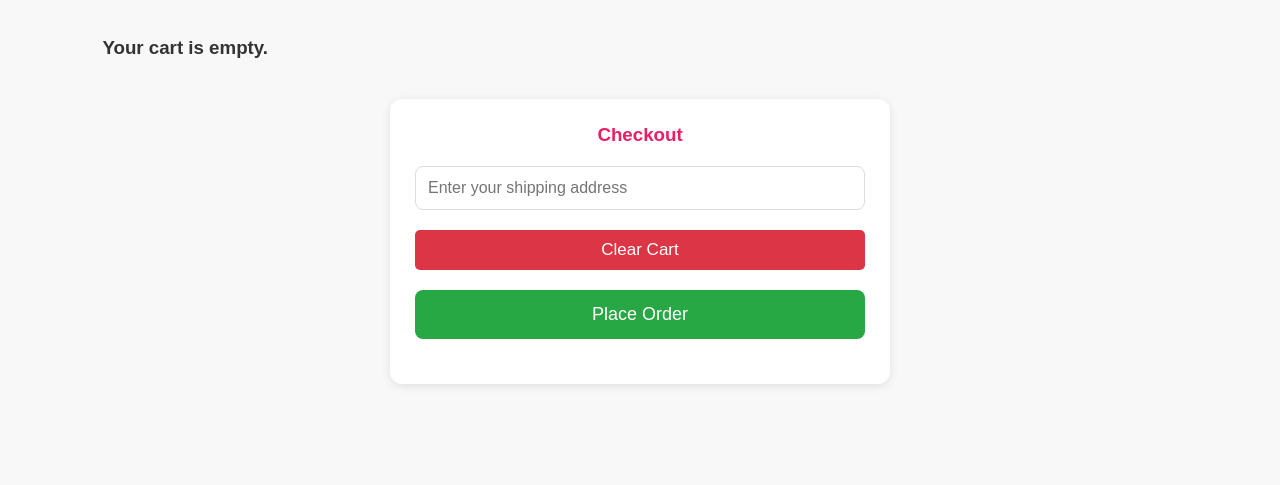
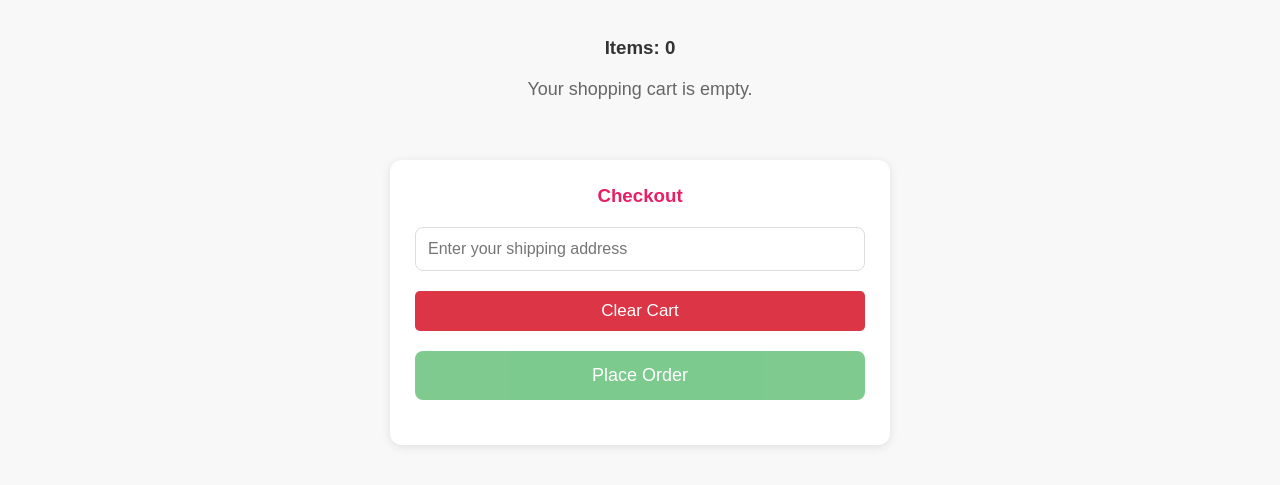
Before and after one commit to nebiyatmesfin485-gif/gifthub, a plain HTML site: page client/cart.html in a window 1280 px wide. Shown: the part 173-658 px from the top of the page. Drawn offline with Linux system fonts and the light colour scheme.

Commit message:
Enhance shopping cart functionality

```diff
--- a/client/cart.html
+++ b/client/cart.html
@@ -26,8 +26,18 @@
 
     <h2>🛒 Shopping Cart</h2>
 
+    <!-- Item Count -->
+    <h3 id="item-count">Items: 0</h3>
+
+    <!-- Empty Cart Message -->
+    <p id="empty-message" style="display:none;">
+        Your shopping cart is empty.
+    </p>
+
+    <!-- Cart Items -->
     <div id="cart-items"></div>
 
+    <!-- Total Price -->
     <h2 id="total-price"></h2>
 
     <div class="checkout-box">
@@ -39,7 +49,11 @@
             id="shipping_address"
             placeholder="Enter your shipping address"
         >
-<button id="clearCartBtn">Clear Cart</button>
+
+        <button id="clearCartBtn">
+            Clear Cart
+        </button>
+
         <button id="checkoutBtn">
             Place Order
         </button>
--- a/client/css/style.css
+++ b/client/css/style.css
@@ -423,6 +423,25 @@ nav {
     background:#f8f8f8;
 }
 
+
+#item-count{
+    margin:15px 0;
+    text-align:center;
+}
+
+#empty-message{
+    text-align:center;
+    font-size:18px;
+    color:#666;
+    margin:20px 0;
+}
+
+#checkoutBtn:disabled{
+    opacity:0.6;
+    cursor:not-allowed;
+}
+
+
 footer{
     text-align:center;
     padding:20px;
--- a/client/js/cart.js
+++ b/client/js/cart.js
@@ -1,8 +1,11 @@
-
 let cart = JSON.parse(localStorage.getItem("cart")) || [];
 
 const cartItems = document.getElementById("cart-items");
 const totalPrice = document.getElementById("total-price");
+const itemCount = document.getElementById("item-count");
+const emptyMessage = document.getElementById("empty-message");
+const checkoutBtn = document.getElementById("checkoutBtn");
+const clearCartBtn = document.getElementById("clearCartBtn");
 
 function loadCart() {
 
@@ -10,13 +13,24 @@ function loadCart() {
 
     let total = 0;
 
+    // Update item count
+    itemCount.textContent = `Items: ${cart.length}`;
+
     if (cart.length === 0) {
 
-        cartItems.innerHTML = "<h3>Your cart is empty.</h3>";
+        emptyMessage.style.display = "block";
+
         totalPrice.innerHTML = "";
+
+        checkoutBtn.disabled = true;
+
         return;
 
     }
+
+    emptyMessage.style.display = "none";
+
+    checkoutBtn.disabled = false;
 
     cart.forEach((product, index) => {
 
@@ -56,11 +70,38 @@ function removeItem(index) {
 
 }
 
-document.getElementById("checkoutBtn").addEventListener("click", async () => {
+// Clear Cart
+clearCartBtn.addEventListener("click", () => {
+
+    if (cart.length === 0) {
+
+        alert("Your cart is already empty.");
+
+        return;
+
+    }
+
+    if (confirm("Are you sure you want to clear your cart?")) {
+
+        localStorage.removeItem("cart");
+
+        cart = [];
+
+        loadCart();
+
+        alert("Cart cleared successfully.");
+
+    }
+
+});
+
+// Checkout
+checkoutBtn.addEventListener("click", async () => {
 
     if (cart.length === 0) {
 
         alert("Your cart is empty.");
+
         return;
 
     }
@@ -77,33 +118,15 @@ document.getElementById("checkoutBtn").addEventListener("click", async () => {
 
     }
 
-    const shippingAddress = prompt("Enter your shipping address:");
+    const shippingAddress = document.getElementById("shipping_address").value.trim();
 
     if (!shippingAddress) {
 
-        alert("Shipping address is required.");
+        alert("Please enter your shipping address.");
 
         return;
 
     }
-// Clear Cart
-const clearCartBtn = document.getElementById("clearCartBtn");
-
-if (clearCartBtn) {
-    clearCartBtn.addEventListener("click", () => {
-
-        if (confirm("Are you sure you want to clear your cart?")) {
-
-            localStorage.removeItem("cart");
-
-            alert("Cart cleared successfully.");
-
-            location.reload();
-        }
-
-    });
-}
-
 
     const items = cart.map(product => ({
         id: product.id,
@@ -137,6 +160,8 @@ if (clearCartBtn) {
 
             localStorage.removeItem("cart");
 
+            cart = [];
+
             window.location.href = "index.html";
 
         } else {
```
Lines whose indentation alone changed are shown as unchanged.
